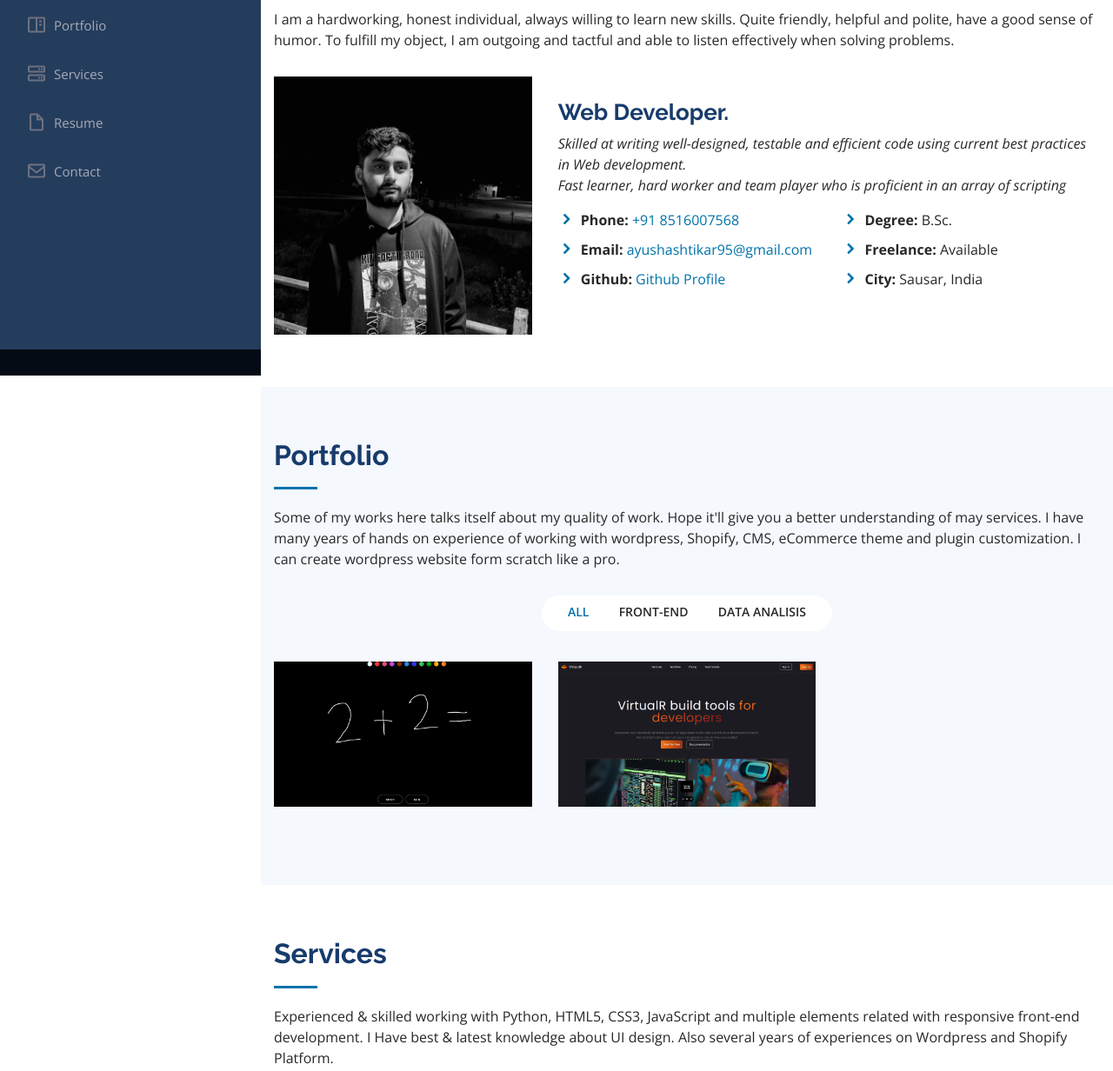
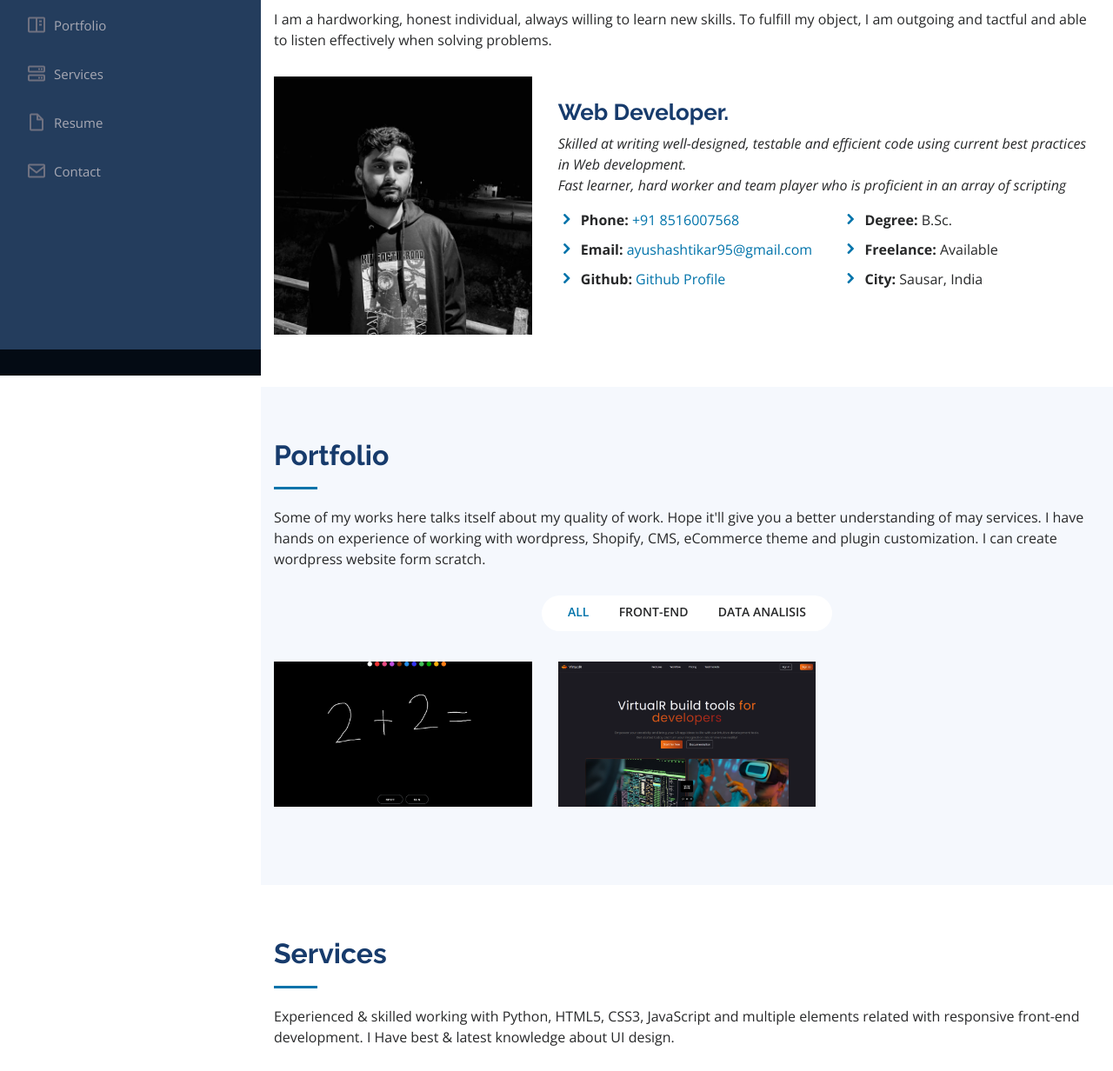
Before and after one commit to ayushash1/ayushash1.github.io, a plain HTML site: page index.html in a window 1280 px wide. Shown: the part 368-1600 px from the top of the page at 87% size. Drawn offline with nearby package versions, Linux system fonts and the light colour scheme.

Commit message:
minor fixes

```diff
--- a/index.html
+++ b/index.html
@@ -135,8 +135,7 @@
           <h2>About Me</h2>
           <p>
             I am a hardworking, honest individual, always willing to learn new
-            skills. Quite friendly, helpful and polite, have a good sense of
-            humor. To fulfill my object, I am outgoing and tactful and able to
+            skills. To fulfill my object, I am outgoing and tactful and able to
             listen effectively when solving problems.
           </p>
         </div>
@@ -210,10 +209,9 @@
           <h2>Portfolio</h2>
           <p>
             Some of my works here talks itself about my quality of work. Hope
-            it'll give you a better understanding of may services. I have many
-            years of hands on experience of working with wordpress, Shopify,
+            it'll give you a better understanding of may services. I have hands on experience of working with wordpress, Shopify,
             CMS, eCommerce theme and plugin customization. I can create
-            wordpress website form scratch like a pro.
+            wordpress website form scratch.
           </p>
         </div>
 
@@ -267,8 +265,7 @@
           <p>
             Experienced & skilled working with Python, HTML5, CSS3, JavaScript
             and multiple elements related with responsive front-end
-            development. I Have best & latest knowledge about UI design. Also
-            several years of experiences on Wordpress and Shopify Platform.
+            development. I Have best & latest knowledge about UI design.
           </p>
         </div>
 
@@ -347,8 +344,7 @@
             Here's some set of skills of my work basis. I used updated tools
             and methods to get the job done perfectly. Modern Technology and
             terminology is applied through all this platforms. ALso, I'm very
-            much skilled using <strong>cPanel</strong>,
-            <strong>Filezilla</strong> as well as Version control
+            much skilled using Version control
             <strong>git</strong>.
           </p>
         </div>
```
